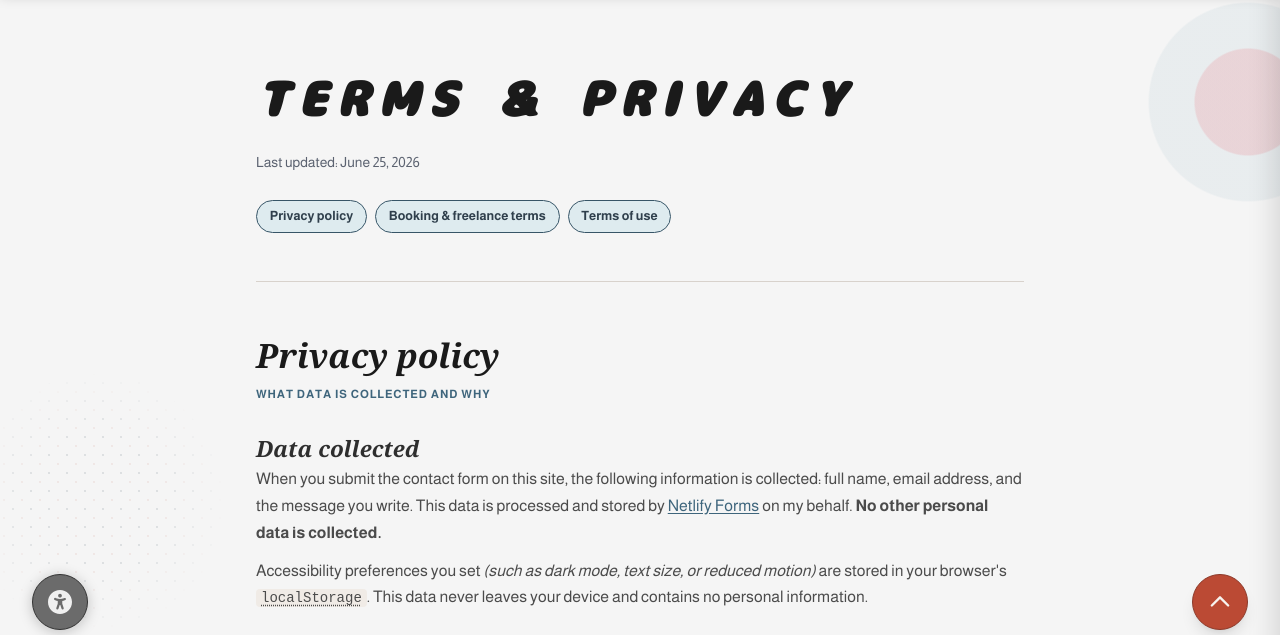
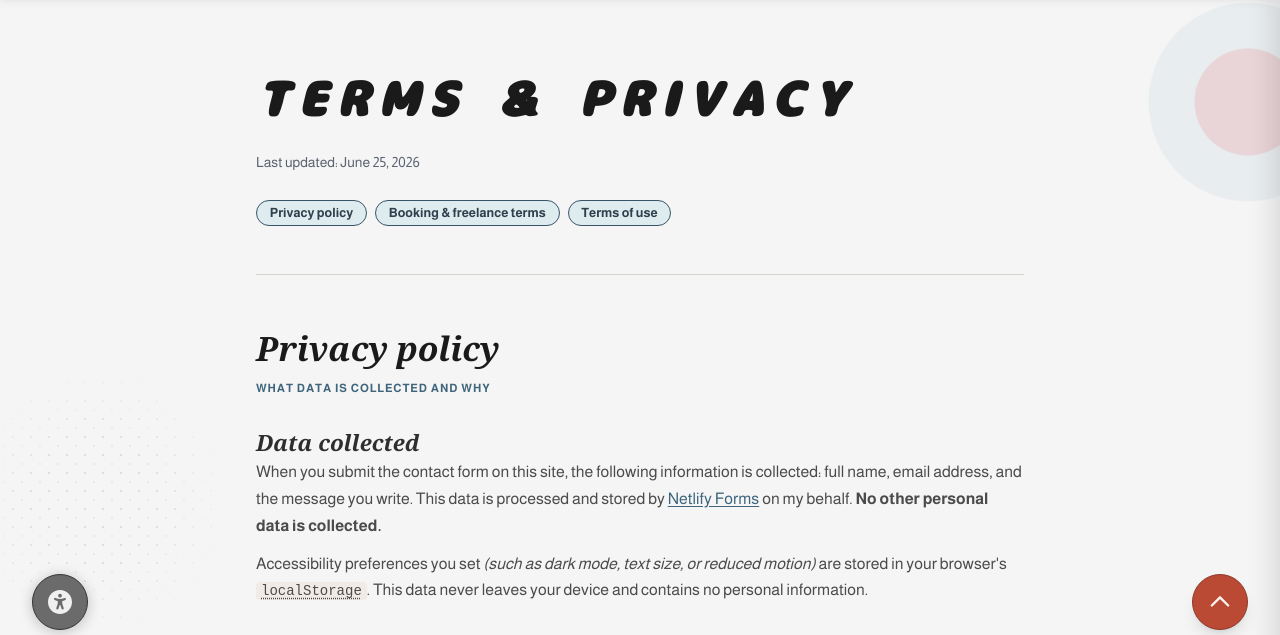
Before and after one commit to sararpetersen/portfolio_example, an Astro site: page /terms in a window 1280 px wide. Shown: the part 138-773 px from the top of the page. Built offline with nearby package versions, Linux system fonts and the light colour scheme; Astro itself is replaced by a stand-in of ours; a web font is replaced by a local one.

Commit message:
Terms: shorter contents pills

```diff
--- a/src/pages/terms.astro
+++ b/src/pages/terms.astro
@@ -257,8 +257,8 @@ const lastUpdated = "June 25, 2026";
     color: #2f3f4c;
     font-size: 0.8rem;
     font-weight: 600;
-    line-height: 1.3;
-    padding: 0.45rem 0.8rem;
+    line-height: 1.2;
+    padding: 0.28rem 0.8rem;
     text-decoration: none;
     transition: background-color 0.2s ease;
   }
```
